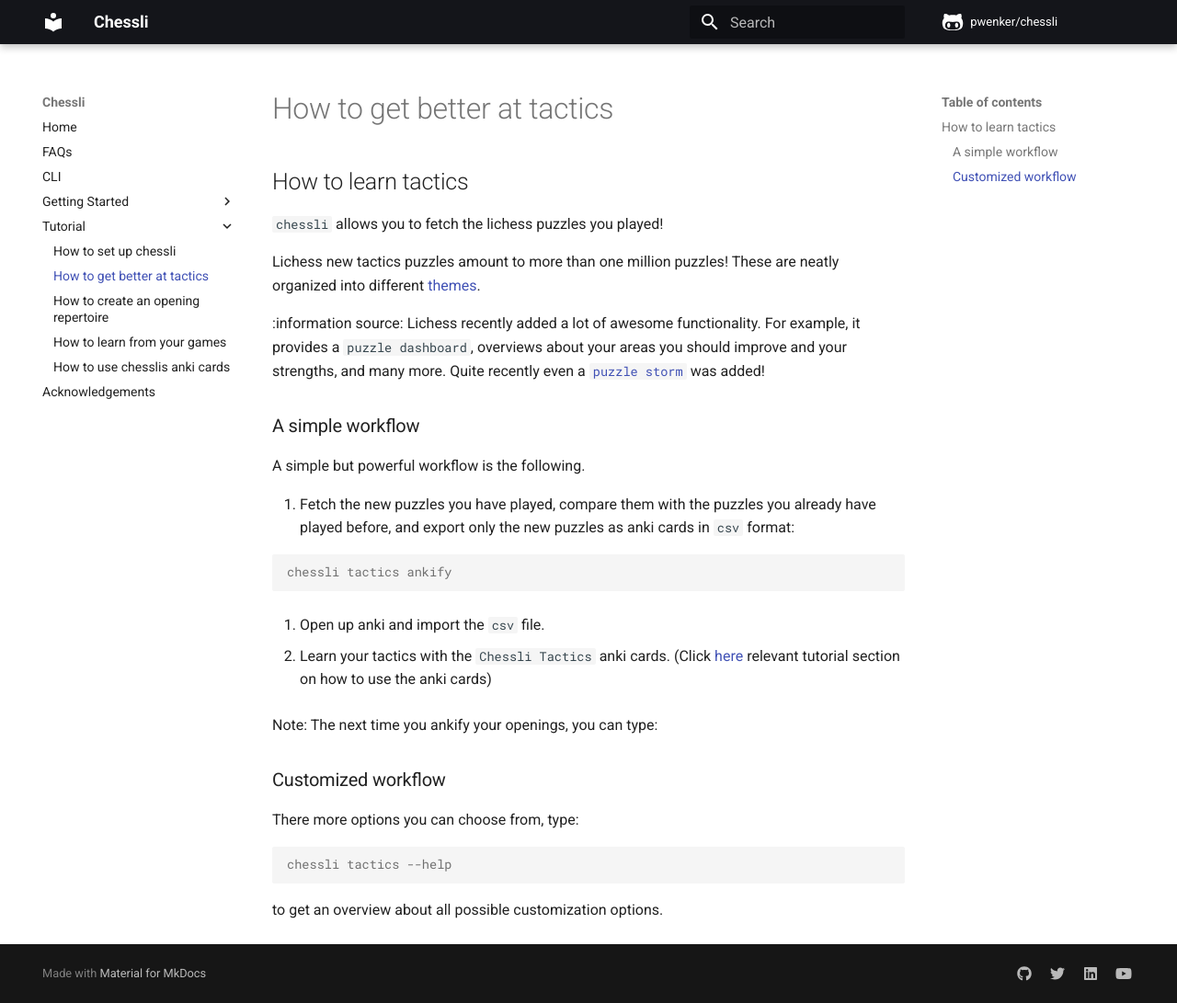
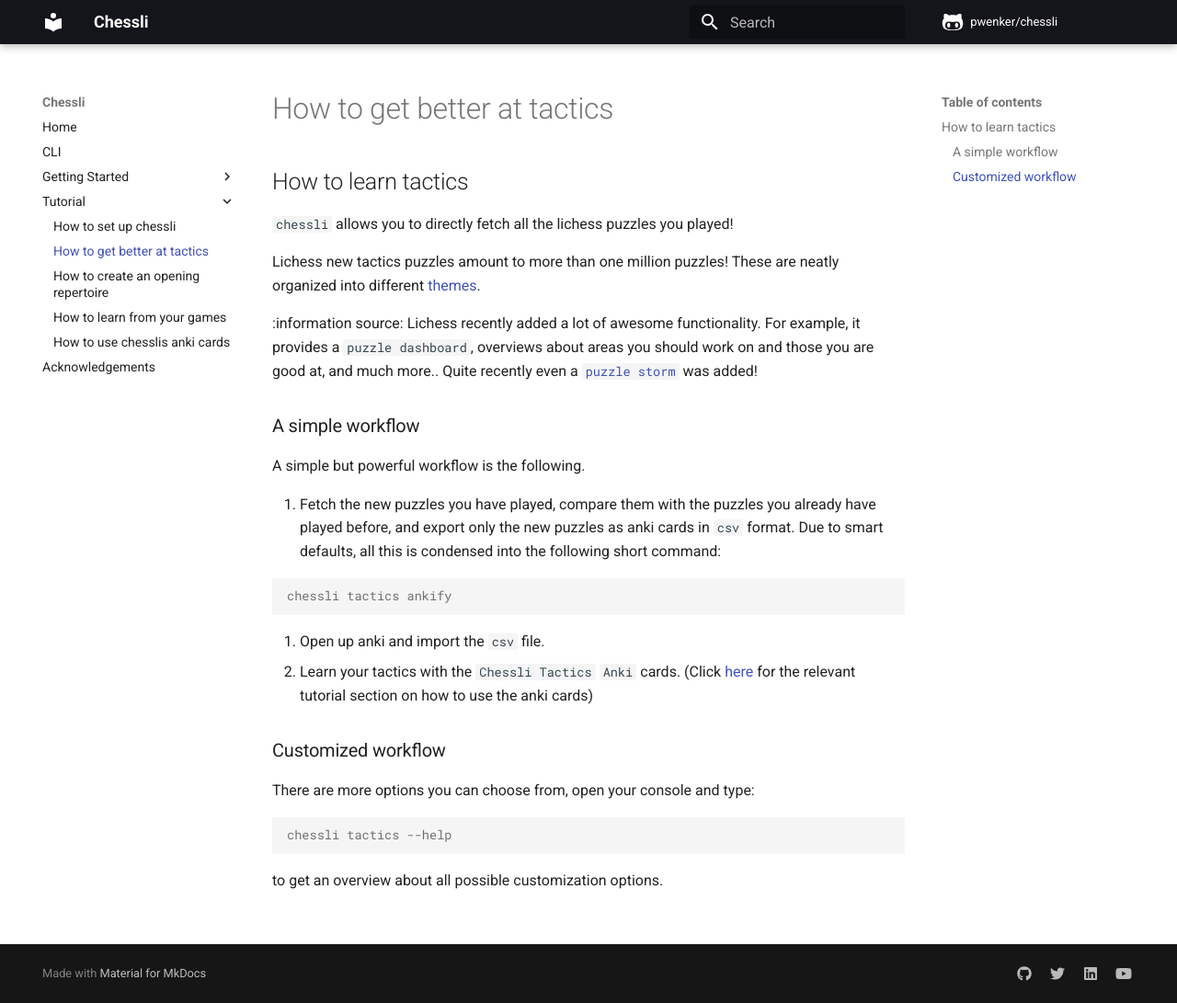
Before and after one commit to pwenker/chessli, an MkDocs documentation site: the page built from docs/tutorial/how_to_get_better_at_tactics.md, in a window 1280 px wide and 1091 px high. Shown: the whole window at 92% size. Built offline with MkDocs 1.6.1 and Material for MkDocs 9.7.7, drawn with Linux system fonts in a browser that asks for light colours; comment, search, counter and statistics services are not loaded.

Commit message:
Docs: Update Docs
- Fix some typos
- Add a few clarifications to docs (in tactics section)
- Add disqus support to docs
- Add some badges and links to readme

````diff
--- a/docs/tutorial/how_to_get_better_at_tactics.md
+++ b/docs/tutorial/how_to_get_better_at_tactics.md
@@ -10,36 +10,32 @@
 
 ## How to learn tactics
 
-`chessli` allows you to fetch the lichess puzzles you played!
+`chessli` allows you to directly fetch all the lichess puzzles you played!
 
 Lichess new tactics puzzles amount to more than one million puzzles!
 These are neatly organized into different [themes](https://lichess.org/training/themes).
 
 :information source: Lichess recently added a lot of awesome functionality.
-For example, it provides
-a `puzzle dashboard`, overviews about your areas you should improve and your strengths, and many
-more.
+For example, it provides a `puzzle dashboard`, overviews about areas you should work on and those
+you are good at, and much more..
 Quite recently even a [`puzzle storm`](https://lichess.org/storm) was added!
 
 ### A simple workflow
 
 A simple but powerful workflow is the following.
 
-1. Fetch the new puzzles you have played, compare them with the puzzles you already have played before, and export only the new puzzles as anki cards in `csv` format:
+1. Fetch the new puzzles you have played, compare them with the puzzles you already have played before, and export only the new puzzles as anki cards in `csv` format.
+Due to smart defaults, all this is condensed into the following short command:
 ```console
 chessli tactics ankify
 ```
-
 2. Open up anki and import the `csv` file.
-
-3. Learn your tactics with the `Chessli Tactics` anki cards.
-(Click [here](how_to_use_chesslis_anki_cards.md) relevant tutorial section on how to use the anki cards)
-
-Note: The next time you ankify your openings, you can type:
+3. Learn your tactics with the `Chessli Tactics` `Anki` cards.
+(Click [here](how_to_use_chesslis_anki_cards.md) for the relevant tutorial section on how to use the anki cards)
 
 ### Customized workflow
 
-There  more options you can choose from, type:
+There are more options you can choose from, open your console and type:
 ```console
 chessli tactics --help
 ```
--- a/mkdocs.yml
+++ b/mkdocs.yml
@@ -1,4 +1,5 @@
 site_name: Chessli
+site_url: "https://pwenker.com/chessli/"
 site_description: Free and open-source chess improvement app combining the power of Lichess and Anki.
 
 theme:
@@ -21,6 +22,7 @@
     link: "https://www.linkedin.com/in/pascal-wenker-25a568125/"
   - icon: fontawesome/brands/youtube
     link: "https://www.youtube.com/channel/UCYxDcdFLW-AMoHEfh7pG-oA"
+  disqus: "www-pwenker-com"
 
 markdown_extensions:
     - toc:
@@ -33,7 +35,6 @@
 
 nav:
 - Home: 'index.md'
-- FAQs: 'faqs.md'
 - CLI: 'cli.md'
 - Getting Started:
   - 'getting_started.md'
````
Also changed, not shown: docs/basic_usage.md (+1 -1 lines), docs/faqs.md (+0 -2 lines), docs/index.md (+6 -5 lines), readme.md (+7 -6 lines).
